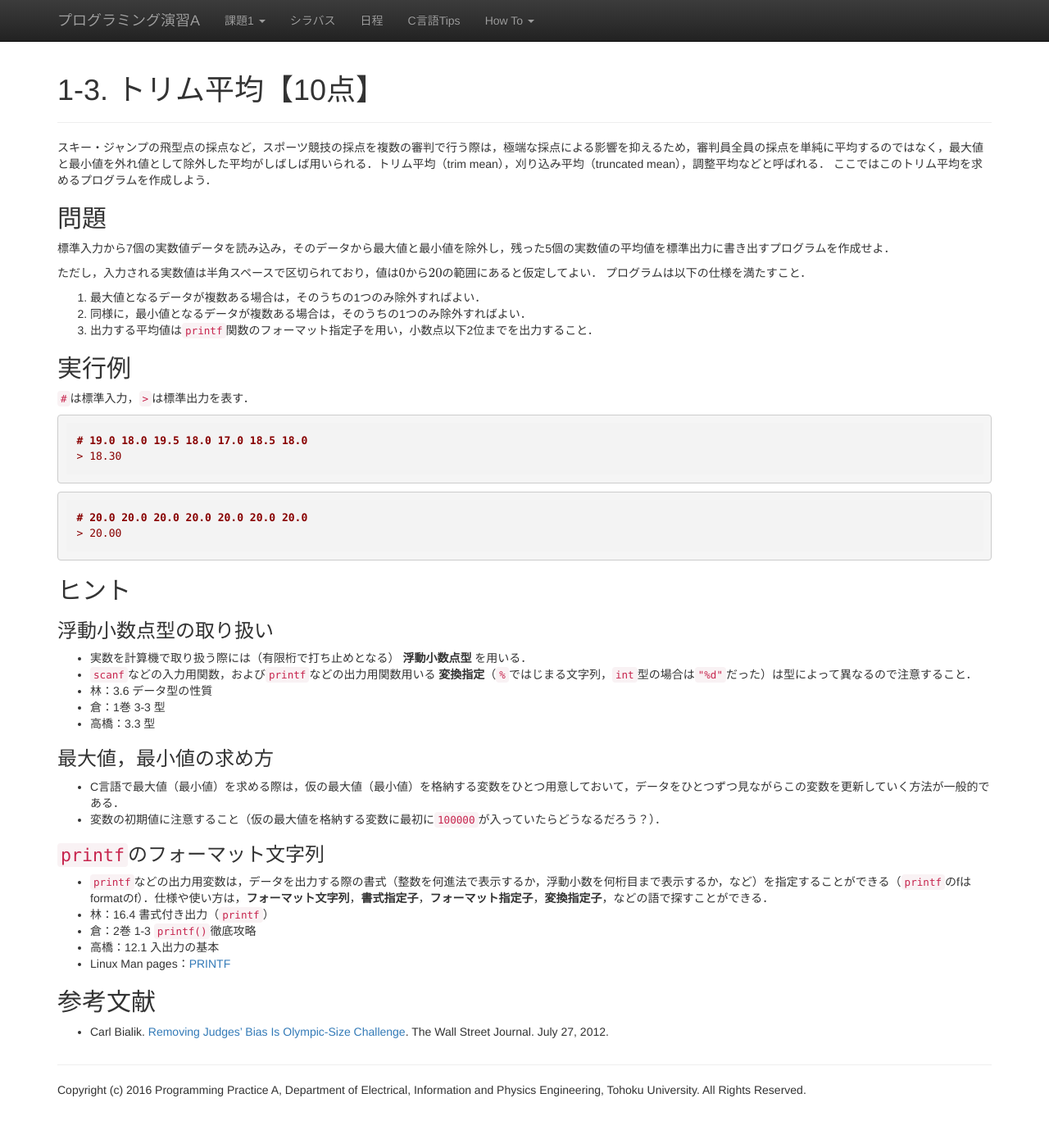
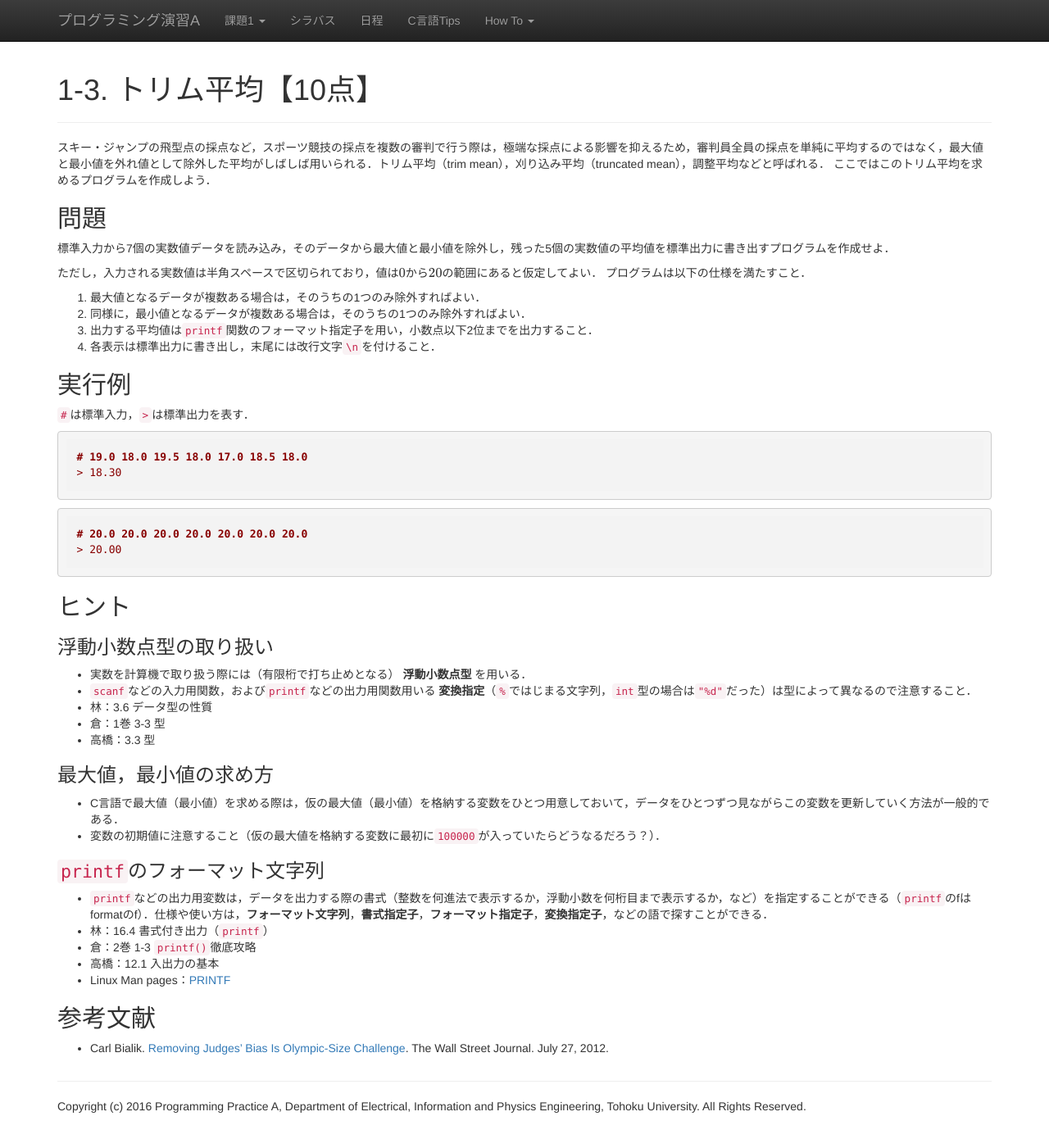
Before and after one commit to ecei-tohoku/ppa-public, a Jekyll site: the page built from kadai1/p13.md, in a window 1280 px wide and 1390 px high. Shown: the whole window at 82% size. Built offline with Jekyll 4.4.1, drawn with Linux system fonts in a browser that asks for light colours; nearby versions of some CDN libraries; formulas are drawn with MathJax 3.

Commit message:
Close #35

```diff
--- a/kadai1/p13.md
+++ b/kadai1/p13.md
@@ -16,6 +16,7 @@ title: 1-3. トリム平均【10点】
 1. 最大値となるデータが複数ある場合は，そのうちの1つのみ除外すればよい．
 1. 同様に，最小値となるデータが複数ある場合は，そのうちの1つのみ除外すればよい．
 1. 出力する平均値は`printf`関数のフォーマット指定子を用い，小数点以下2位までを出力すること．
+1. 各表示は標準出力に書き出し，末尾には改行文字`\n`を付けること．
 
 ## 実行例
 
```
